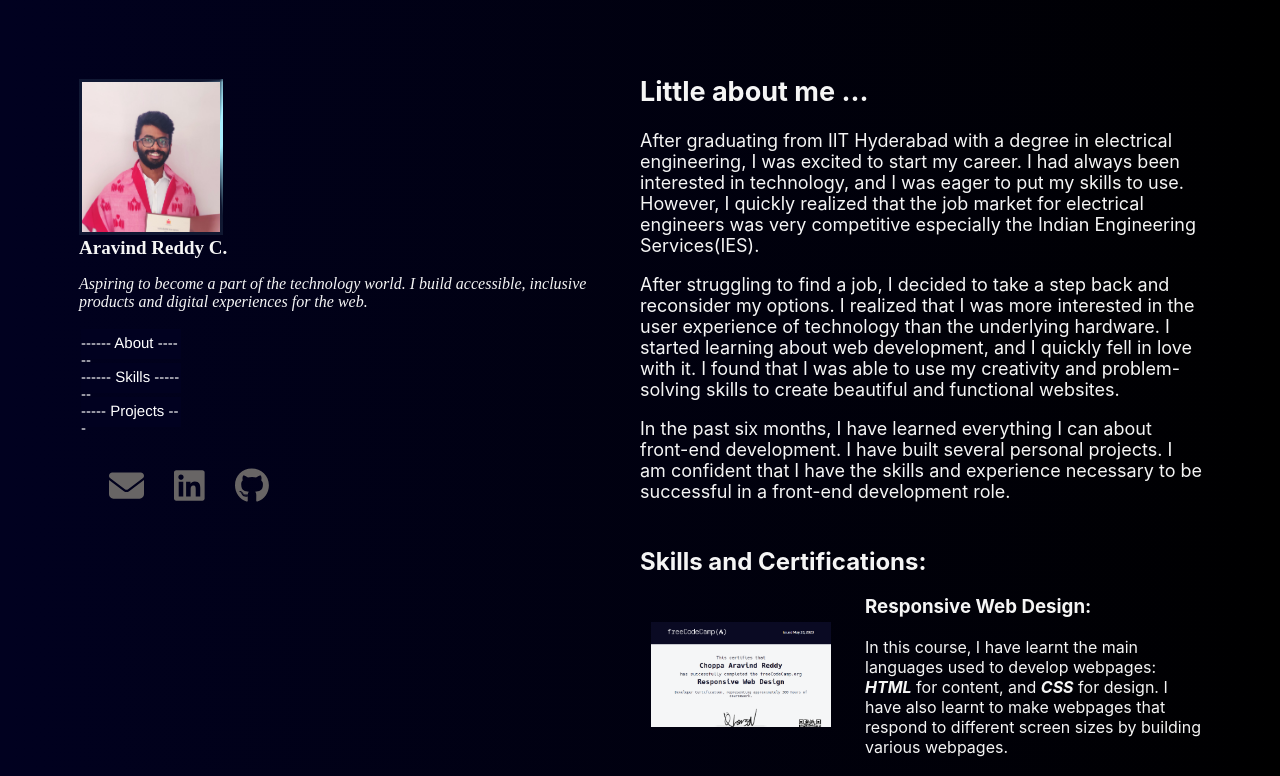
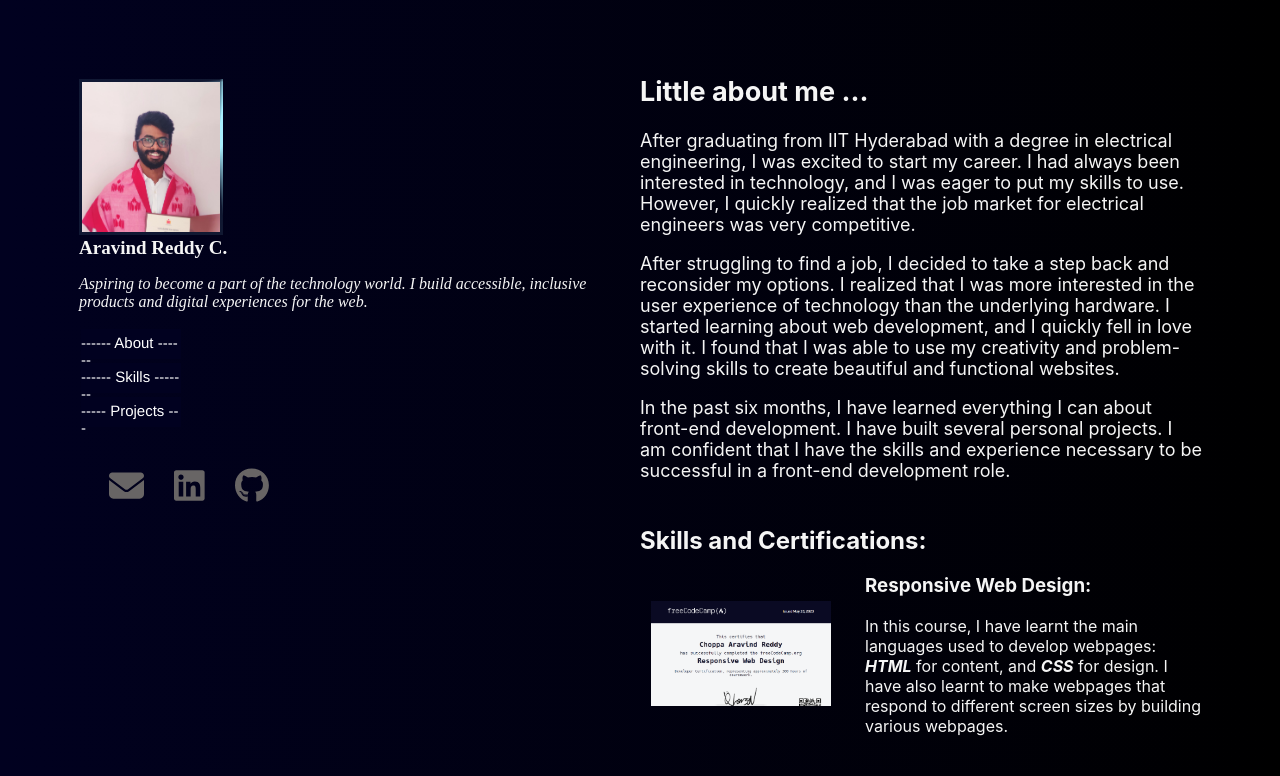
Before and after one commit to Th0masSh3lby/my-portfolio, a React (Create React App) app in the folder my-portfolio/: page / in a window 1280 px wide. Shown: the top 776 px of the page. Built offline with nearby package versions, Linux system fonts and the light colour scheme.

Commit message:
updated about section

```diff
--- a/my-portfolio/src/App.js
+++ b/my-portfolio/src/App.js
@@ -104,8 +104,7 @@ function App() {
             engineering, I was excited to start my career. I had always been
             interested in technology, and I was eager to put my skills to use.
             However, I quickly realized that the job market for electrical
-            engineers was very competitive especially the Indian Engineering
-            Services(IES).
+            engineers was very competitive.
           </p>
           <p>
             After struggling to find a job, I decided to take a step back and
```
Also changed, not shown: my-portfolio/public/logo512.png (deleted).
